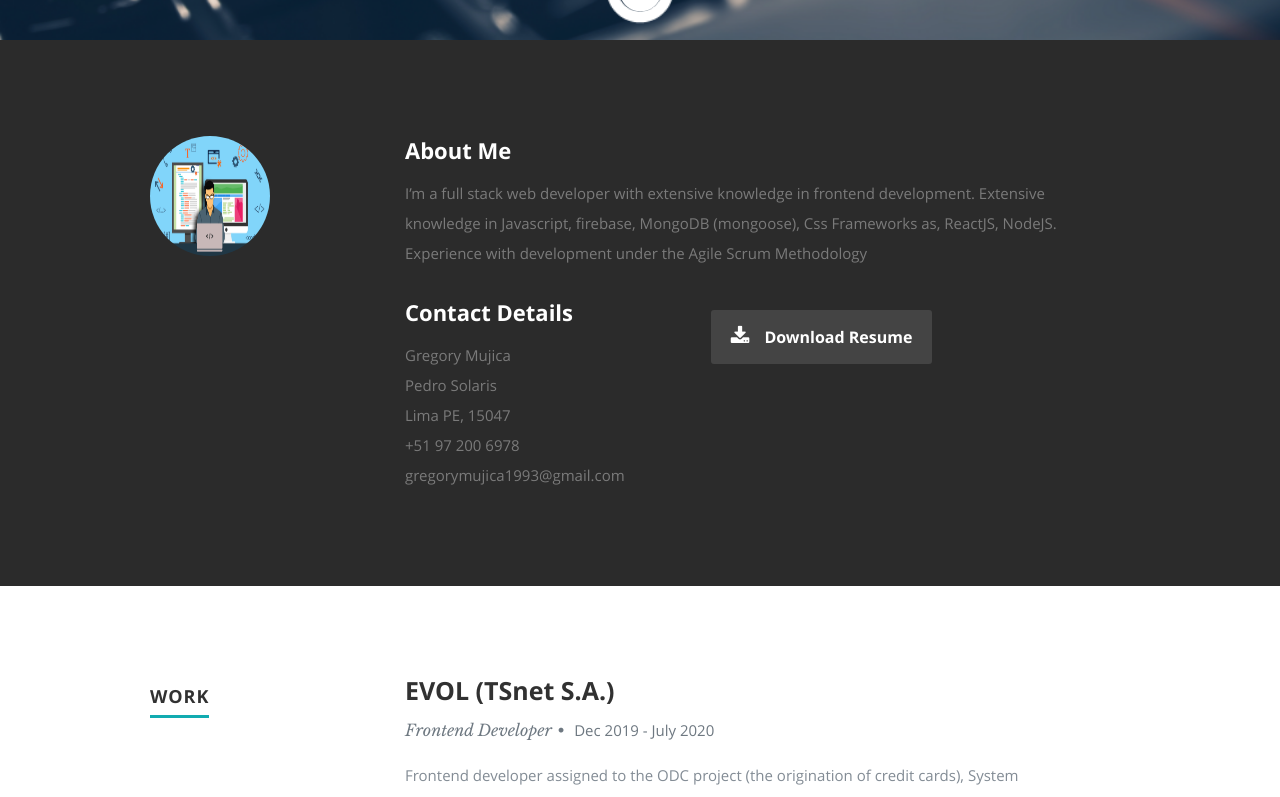
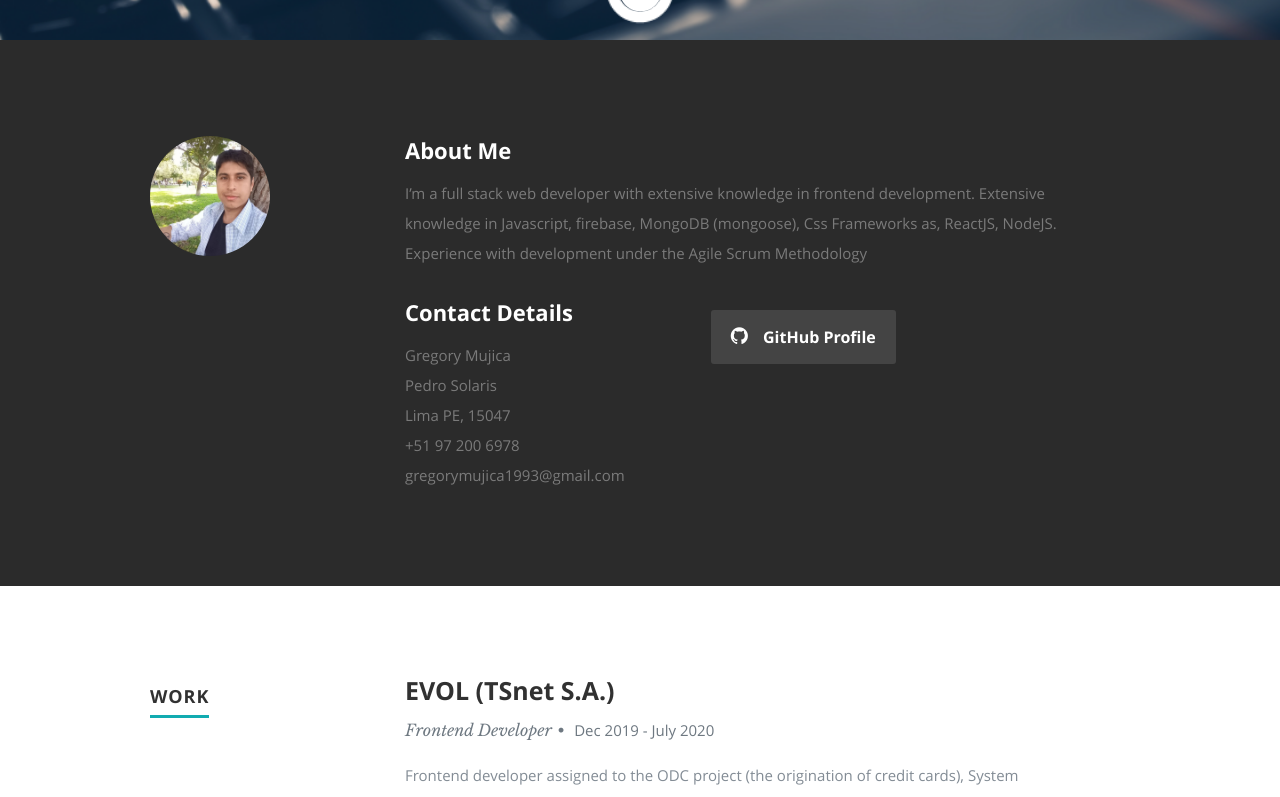
Before and after one commit to gmujica/portafolio_page, a React (Create React App) app: page / in a window 1280 px wide. Shown: the part 760-1557 px from the top of the page. Built offline with nearby package versions, Linux system fonts and the light colour scheme.

Commit message:
some changes

```diff
--- a/public/resumeData.json
+++ b/public/resumeData.json
@@ -3,7 +3,7 @@
     "name": "Gregory Mujica",
     "occupation": "Full-stack web developer",
     "description": "Full Stack React and Node developer (MERN)",
-    "image": "dev.jpeg",
+    "image": "profile.jpg",
     "bio": "I’m a full stack web developer with extensive knowledge in frontend development. Extensive knowledge in Javascript, firebase, MongoDB (mongoose), Css Frameworks as, ReactJS, NodeJS. Experience with development under the Agile Scrum Methodology",
     "contactmessage": "Get in touch with me to receive further details, get coached or anything else.",
     "email": "gregorymujica1993@gmail.com",
@@ -31,7 +31,7 @@
     ]
   },
   "resume": {
-    "skillmessage": "Here you can create a short write-up of your skills to show off to employers",
+    "skillmessage": "Main skills",
     "education": [
       {
         "school": "University of Kent",
@@ -106,22 +106,34 @@
         "url": "https://gmujica.github.io/proyect-ticket-manager/"
       },
       {
-        "title": "MERN Stack TikTok Clone",
-        "category": "TikTok Clone built with MERN (MongoDB, ExpressJS, ReactJS, NodeJS)",
+        "title": "COVID-19 Tracker",
+        "category": "A simple App for monitoring COVID-19 cases worldwide.",
         "image": "t.png",
-        "url": "https://github.com/gmujica/Covid_19_Tracker"
+        "url": "https://covid-19-tracker-gmujica-c11046.netlify.app/"
       },
       {
         "title": "Github Jobs",
         "category": "A simple application that consumes the github jobs api and performs searches built with ReactJS and Hooks",
         "image": "github.png",
-        "url": "https://github.com/gmujica/github-jobs"
+        "url": "https://github-jobs-63b6b.netlify.app/"
       },
       {
         "title": "React Fitebase Chat",
         "category": "A simple chat app built with ReactJS and Firebase",
         "image": "chat.png",
         "url": "https://github.com/gmujica/react-firebase-chat"
+      },
+      {
+        "title": "Express Authentication API",
+        "category": "A simple authentication API developed with nodeJS (Express Framework), MongoDB Atlas with Mongoose for the development of the database system. It also implements security and sessions already started. All this implemented with JWT (Json Web Token)",
+        "image": "node_api.jpg",
+        "url": "https://github.com/gmujica/express-auth-mongo"
+      },
+      {
+        "title": "Express CRUD API",
+        "category": "A simple CRUD (Create, Read, Update and Delete) API developed with nodeJS (Express Framework), MongoDB Atlas with Mongoose for the development of the database system.",
+        "image": "node_api.jpg",
+        "url": "https://github.com/gmujica/express-mongoose-api"
       }
     ]
   },
--- a/src/Components/About.js
+++ b/src/Components/About.js
@@ -40,7 +40,7 @@ class About extends Component {
                </div>
                <div className="columns download">
                   <p>
-                     <a href={resumeDownload} className="button"><i className="fa fa-download"></i>Download Resume</a>
+                     <a href={resumeDownload} className="button"><i className="fa fa-github"></i>GitHub Profile</a>
                   </p>
                </div>
             </div>
```
Also changed, not shown: public/images/portfolio/node_api.jpg (added), public/images/profile.jpg (added).
